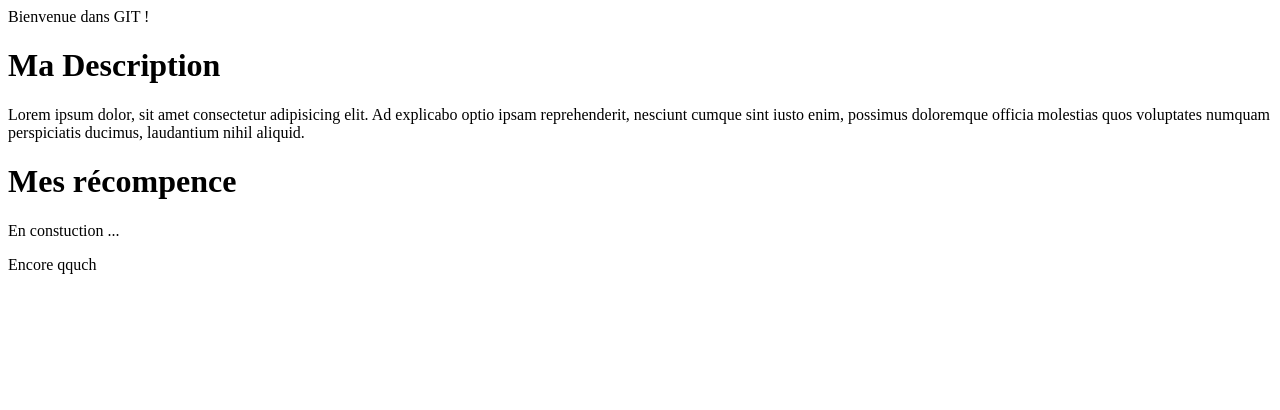
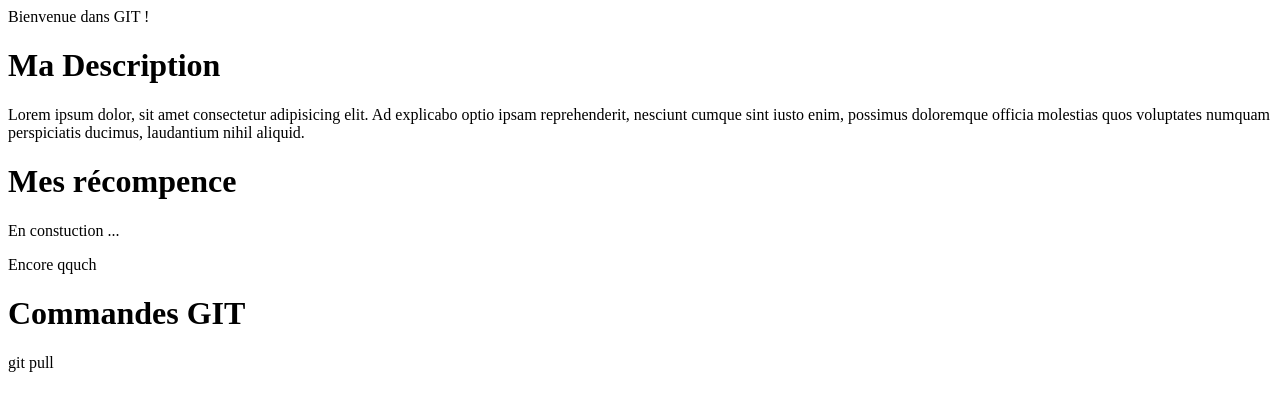
Before and after one commit to Anastulimat/test-git, a plain HTML site: page index.html in a window 1280 px wide. Drawn offline with Linux system fonts and the light colour scheme.

Commit message:
Ajout commande git pull

```diff
--- a/index.html
+++ b/index.html
@@ -30,5 +30,11 @@
             Encore qquch
         </p>
     </div>
+
+    <!-- Commandes GIT -->
+    <div>
+        <h1>Commandes GIT</h1>
+        <p> git pull </p>
+    </div>
 </body>
 </html>
```
